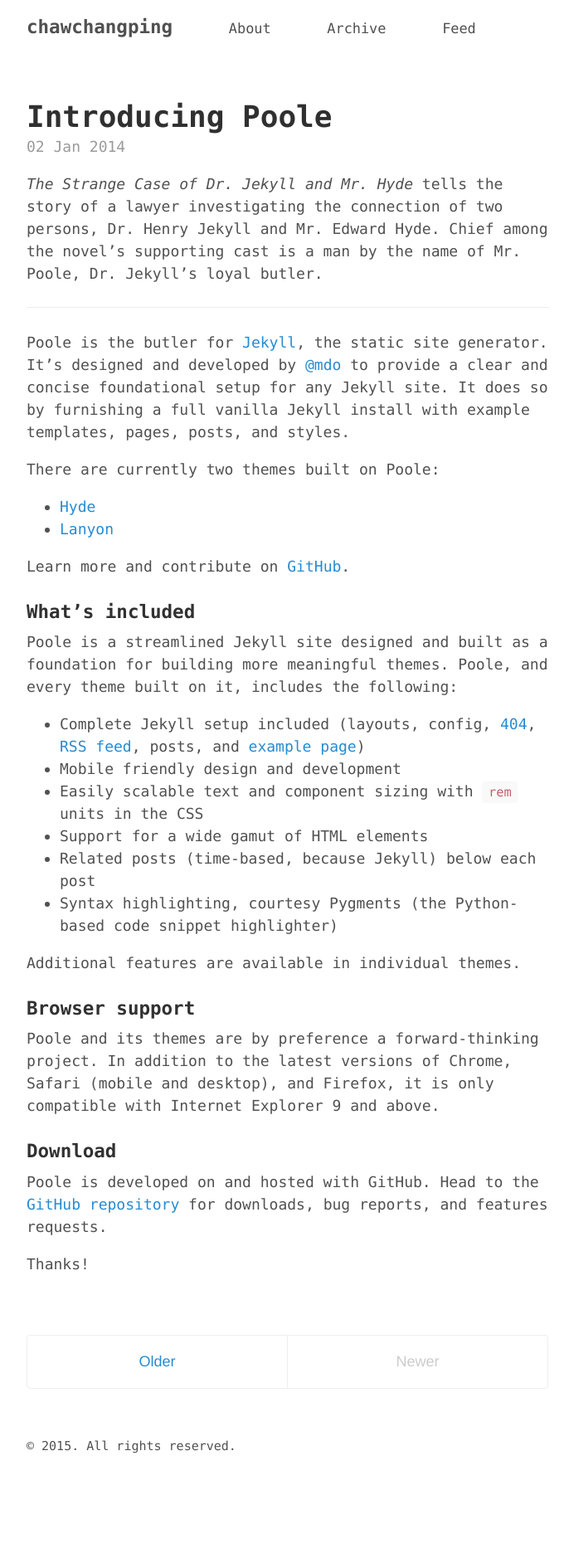
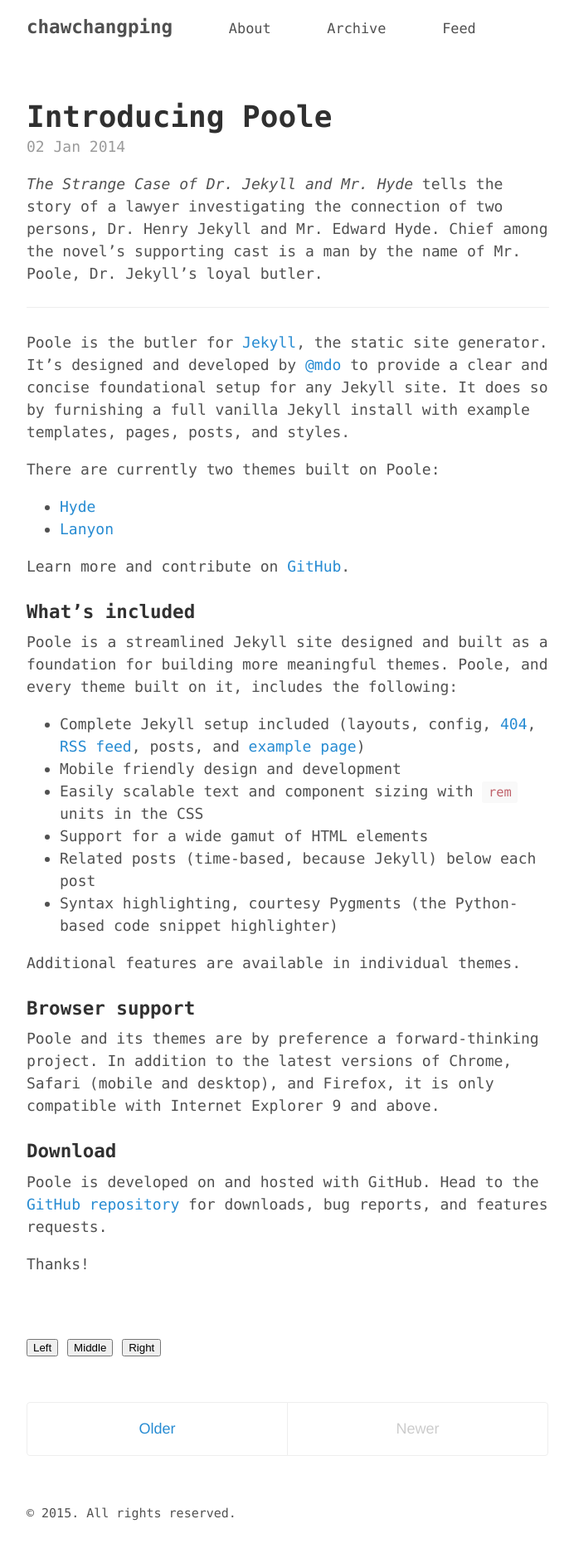
Before and after one commit to chawchangping/-chawchangping.github.io, a Jekyll site: the page built from index.html, in a window 1280 px wide. Shown: the whole page at 83% size, without its empty margins (293-985 px from the left). Built offline with Jekyll 4.4.1, drawn with Linux system fonts in a browser that asks for light colours; the list of posts is cut into pages by our own code; before the commit the page ends 1791 px from its top, so only the background shows below that.

Commit message:
Update index.html

```diff
--- a/index.html
+++ b/index.html
@@ -18,7 +18,11 @@
   </article>
   {% endfor %}
 </div>
-
+<div class="btn-group" role="group" aria-label="...">
+  <button type="button" class="btn btn-default">Left</button>
+  <button type="button" class="btn btn-default">Middle</button>
+  <button type="button" class="btn btn-default">Right</button>
+</div>
 <div class="pagination">
   {% if paginator.next_page %}
     <a class="pagination-item older" href="{{ paginator.next_page_path | prepend: site.baseurl }}">Older</a>
```
